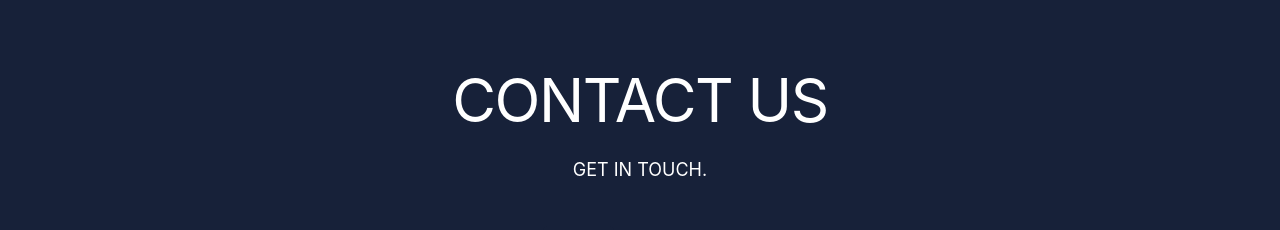
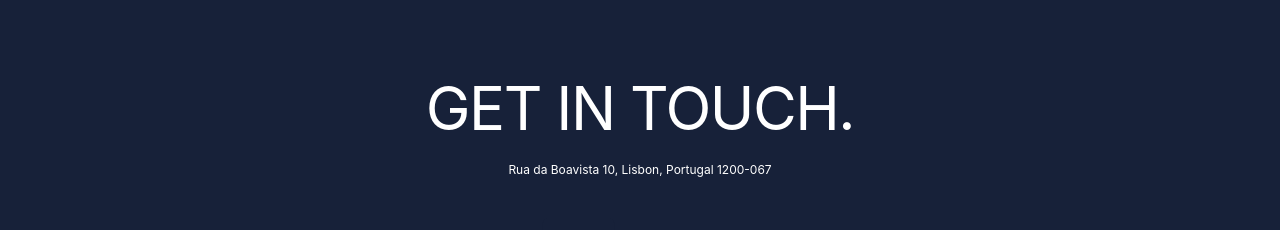
Before and after one commit to goncalofm90/monarch-cocktail-bar, a React (Create React App) app: page / in a window 1280 px wide. Shown: the part 5315-5545 px from the top of the page. Built offline with nearby package versions, Linux system fonts and the light colour scheme.

Commit message:
change contact and add address

```diff
--- a/src/Contact/Contact.js
+++ b/src/Contact/Contact.js
@@ -7,9 +7,12 @@ export default function Contact() {
         <div className="mx-auto max-w-2xl py-32 sm:py-48 lg:py-56">
           <div className="text-center">
             <h1 className="text-4xl tracking-tight sm:text-6xl uppercase">
-              CONTACT US
+              Get in touch.
             </h1>
-            <p className="mt-6 text-lg leading-8 uppercase">Get in touch.</p>
+            <p className="mt-6 text-lg leading-8 uppercase"></p>
+            <p className="text-xs">
+              Rua da Boavista 10, Lisbon, Portugal 1200-067
+            </p>
             <div className="mt-10 flex items-center justify-center gap-x-6">
               <a
                 href="#"
```
